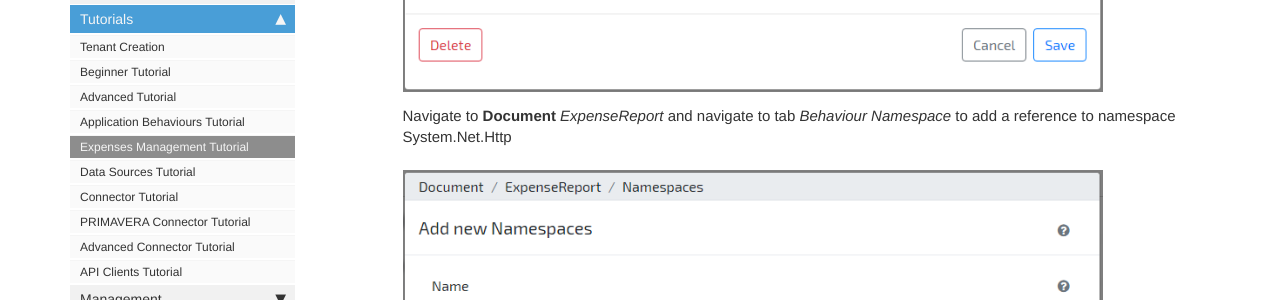
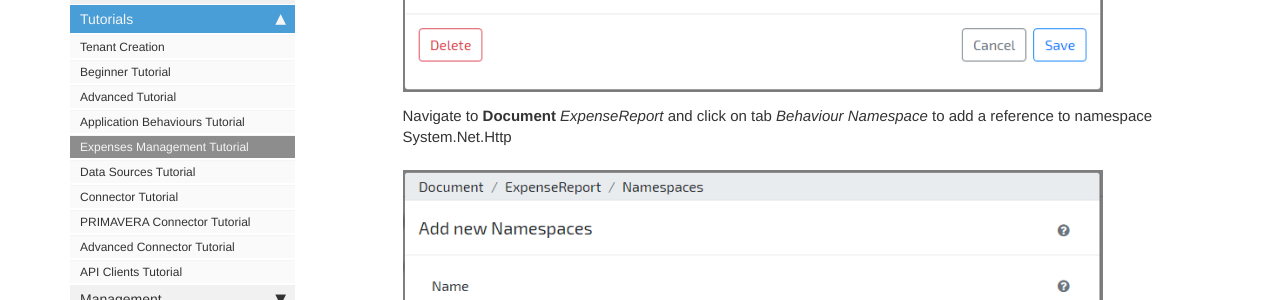
Before and after one commit to daniel8lopes/omnia3, a Jekyll site: the page built from docs/pages/omnia3/Tutorials/omnia3_expensesmanagementtutorial.md, in a window 1280 px wide and 900 px high, scrolled down 4782 px. Shown: the part 153-453 px from the top of the window. Built offline with Jekyll 4.4.1, drawn with Linux system fonts in a browser that asks for light colours; nearby versions of some CDN libraries; comment, search, counter and statistics services are not loaded.

Commit message:
Update omnia3_expensesmanagementtutorial.md

```diff
--- a/docs/pages/omnia3/Tutorials/omnia3_expensesmanagementtutorial.md
+++ b/docs/pages/omnia3/Tutorials/omnia3_expensesmanagementtutorial.md
@@ -82,7 +82,7 @@ This tutorial assumes that you have created a OMNIA tenant, and are logged in as
 
     ![Modeler_Create_Reference](/images/tutorials/expensemanagement/Modeler-Add-Behaviour-Dependency.PNG)
 
-    Navigate to **Document** *ExpenseReport* and navigate to tab *Behaviour Namespace* to add a reference to namespace System.Net.Http
+    Navigate to **Document** *ExpenseReport* and click on tab *Behaviour Namespace* to add a reference to namespace System.Net.Http
 
     ![Modeler_Add_Namespace](/images/tutorials/expensemanagement/Modeler-ExpenseReport-Add-Namespace.PNG)
 
```
